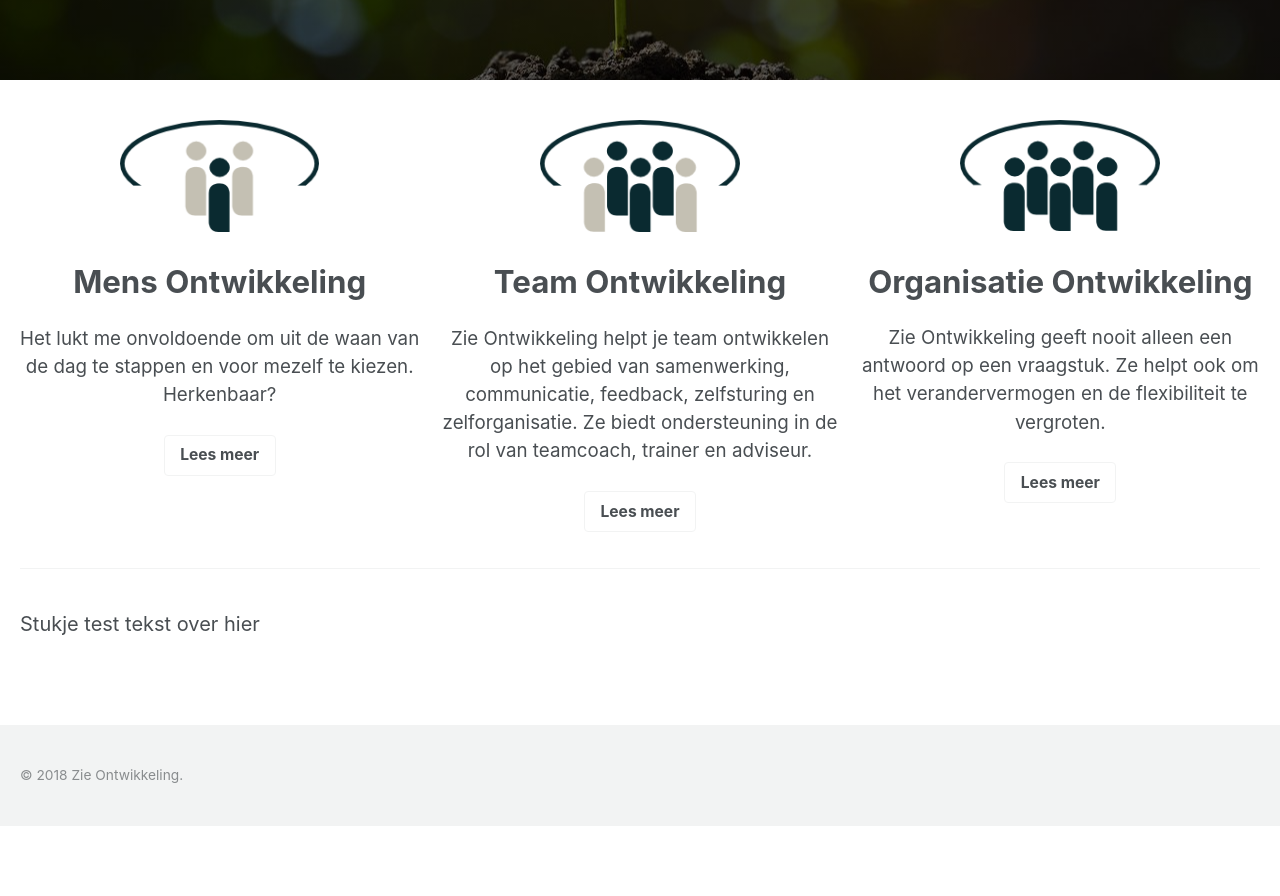
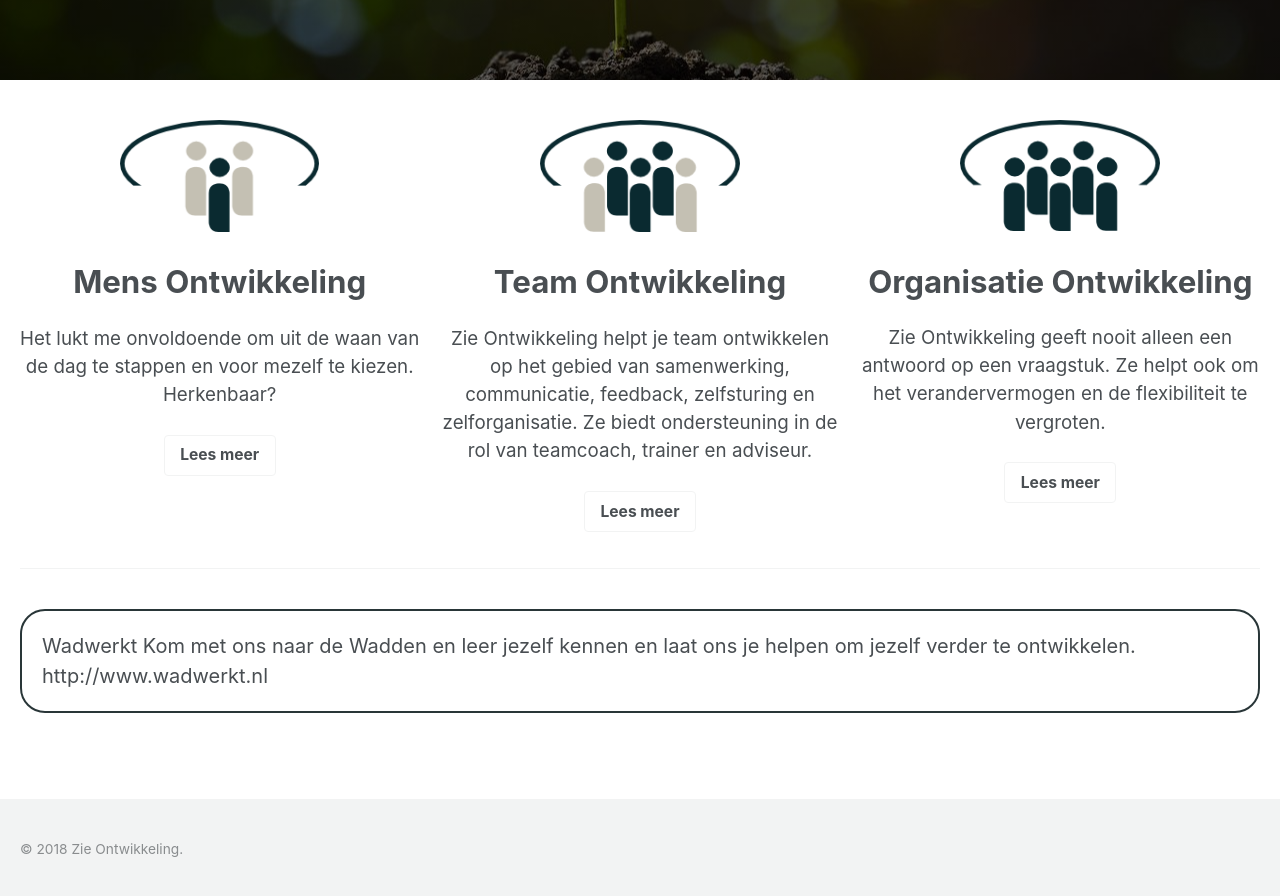
Before and after one commit to twinmum1/zie-ontwikkeling, a Jekyll site: the page built from _pages/proef.md, in a window 1280 px wide and 900 px high, scrolled down 668 px. Shown: the top 896 px of the window. Built offline with Jekyll 4.4.1, drawn with Linux system fonts in a browser that asks for light colours; before the commit the page ends 1494 px from its top, so only the background shows below that.

Commit message:
Update proef.md

```diff
--- a/_pages/proef.md
+++ b/_pages/proef.md
@@ -46,6 +46,8 @@ sidebar:
 ---
 
 {% include feature_row %}
-<p>
-Stukje test tekst over hier
+<p style="border-radius: 25px; border: 2px solid #293638; padding: 20px;">
+Wadwerkt
+Kom met ons naar de Wadden en leer jezelf kennen en laat ons je helpen om jezelf verder te ontwikkelen.
+http://www.wadwerkt.nl
 </p>
```
